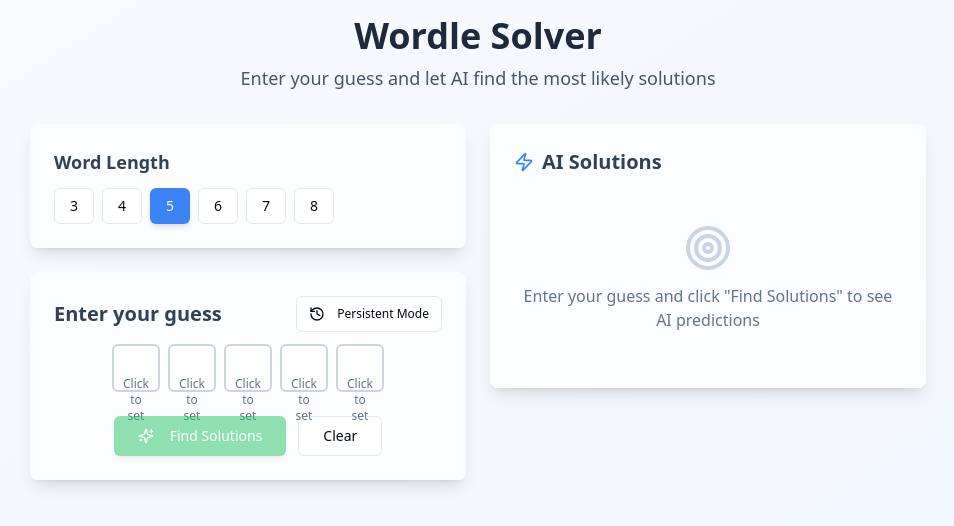
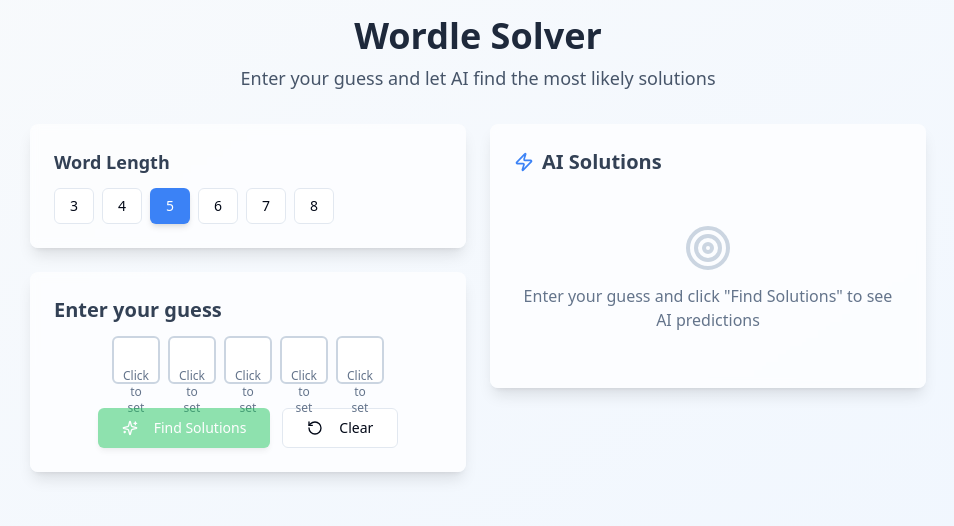
Before and after one commit to codingnooob/wordle-ai-oracle, a React (Vite) app: page / in a window 1280 px wide. Shown: the top 526 px of the page, without its empty margins (162-1116 px from the left). Built offline with nearby package versions, Linux system fonts and the light colour scheme.

Commit message:
Remove persistent mode
Remove persistent mode functionality from the application.

```diff
--- a/src/components/WordleBoard.tsx
+++ b/src/components/WordleBoard.tsx
@@ -3,7 +3,7 @@ import { useState, useEffect } from 'react';
 import LetterTile from '@/components/LetterTile';
 import { Button } from '@/components/ui/button';
 import { wordleAnalyzer } from '@/utils/wordleAnalyzer';
-import { Sparkles, History, RotateCcw } from 'lucide-react';
+import { Sparkles, RotateCcw } from 'lucide-react';
 
 interface WordleBoardProps {
   wordLength: number;
@@ -14,8 +14,6 @@ interface WordleBoardProps {
 
 const WordleBoard = ({ wordLength, guessData, setGuessData, setSolutions }: WordleBoardProps) => {
   const [analyzing, setAnalyzing] = useState(false);
-  const [persistentMode, setPersistentMode] = useState(false);
-  const [guessHistory, setGuessHistory] = useState<any[]>([]);
 
   useEffect(() => {
     // Initialize guess data when word length changes
@@ -25,11 +23,6 @@ const WordleBoard = ({ wordLength, guessData, setGuessData, setSolutions }: Word
     }));
     setGuessData(newGuessData);
   }, [wordLength, setGuessData]);
-
-  useEffect(() => {
-    // Update history display
-    setGuessHistory(wordleAnalyzer.getHistory());
-  }, [analyzing]);
 
   const updateLetter = (index: number, letter: string) => {
     const newGuessData = [...guessData];
@@ -49,15 +42,13 @@ const WordleBoard = ({ wordLength, guessData, setGuessData, setSolutions }: Word
 
     setAnalyzing(true);
     try {
-      // Add current guess to analyzer
+      // Clear any existing history and analyze just the current guess
+      wordleAnalyzer.clearHistory();
       wordleAnalyzer.addGuess(guessData);
 
       // Analyze current state (now async)
       const solutions = await wordleAnalyzer.analyzeCurrentState(wordLength);
       setSolutions(solutions);
-
-      // Update history display
-      setGuessHistory(wordleAnalyzer.getHistory());
 
       console.log('Analysis complete:', solutions);
     } catch (error) {
@@ -75,19 +66,7 @@ const WordleBoard = ({ wordLength, guessData, setGuessData, setSolutions }: Word
     }));
     setGuessData(newGuessData);
     setSolutions([]);
-  };
-
-  const togglePersistentMode = () => {
-    const newMode = !persistentMode;
-    setPersistentMode(newMode);
-    wordleAnalyzer.setPersistentMode(newMode);
-    setGuessHistory(wordleAnalyzer.getHistory());
-  };
-
-  const clearHistory = () => {
     wordleAnalyzer.clearHistory();
-    setGuessHistory([]);
-    setSolutions([]);
   };
 
   return (
@@ -95,28 +74,6 @@ const WordleBoard = ({ wordLength, guessData, setGuessData, setSolutions }: Word
       <div className="space-y-3">
         <div className="flex items-center justify-between">
           <h2 className="text-xl font-semibold text-slate-700">Enter your guess</h2>
-          <div className="flex items-center gap-2">
-            <Button
-              variant={persistentMode ? "default" : "outline"}
-              size="sm"
-              onClick={togglePersistentMode}
-              className="text-xs"
-            >
-              <History className="mr-1 h-3 w-3" />
-              Persistent Mode
-            </Button>
-            {guessHistory.length > 0 && (
-              <Button
-                variant="outline"
-                size="sm"
-                onClick={clearHistory}
-                className="text-xs"
-              >
-                <RotateCcw className="mr-1 h-3 w-3" />
-                Clear History ({guessHistory.length})
-              </Button>
-            )}
-          </div>
         </div>
 
         <div className="flex gap-2 justify-center flex-wrap">
@@ -131,31 +88,6 @@ const WordleBoard = ({ wordLength, guessData, setGuessData, setSolutions }: Word
           ))}
         </div>
       </div>
-
-      {persistentMode && guessHistory.length > 0 && (
-        <div className="space-y-2">
-          <h3 className="text-sm font-medium text-slate-600">Previous Guesses:</h3>
-          <div className="space-y-1">
-            {guessHistory.slice(0, -1).map((history, historyIndex) => (
-              <div key={historyIndex} className="flex gap-1 justify-center">
-                {history.guess.map((tile: any, tileIndex: number) => (
-                  <div
-                    key={tileIndex}
-                    className={`w-8 h-8 text-xs font-bold uppercase border-2 flex items-center justify-center rounded ${
-                      tile.state === 'correct' ? 'bg-green-500 text-white border-green-500' :
-                      tile.state === 'present' ? 'bg-yellow-500 text-white border-yellow-500' :
-                      tile.state === 'absent' ? 'bg-slate-400 text-white border-slate-400' :
-                      'bg-white border-slate-300 text-slate-700'
-                    }`}
-                  >
-                    {tile.letter}
-                  </div>
-                ))}
-              </div>
-            ))}
-          </div>
-        </div>
-      )}
 
       <div className="flex gap-3 justify-center flex-wrap">
         <Button
@@ -181,6 +113,7 @@ const WordleBoard = ({ wordLength, guessData, setGuessData, setSolutions }: Word
           variant="outline"
           className="px-6 py-2 font-medium hover:bg-slate-50"
         >
+          <RotateCcw className="mr-2 h-4 w-4" />
           Clear
         </Button>
       </div>
--- a/src/utils/wordleAnalyzer.ts
+++ b/src/utils/wordleAnalyzer.ts
@@ -1,3 +1,4 @@
+
 import { getWordsForLength } from './wordDatabase';
 import {
   analyzeConstraints,
@@ -14,15 +15,7 @@ export interface WordleSolution {
 }
 
 class WordleAnalyzer {
-  private guessHistory: GuessHistory[] = [];
-  private persistentMode: boolean = false;
-
-  setPersistentMode(enabled: boolean) {
-    this.persistentMode = enabled;
-    if (!enabled) {
-      this.clearHistory();
-    }
-  }
+  private currentGuess: GuessHistory | null = null;
 
   addGuess(guessData: GuessData[]) {
     // Create a proper deep copy to prevent circular references
@@ -31,47 +24,33 @@ class WordleAnalyzer {
       state: tile.state
     }));
 
-    const newGuess = {
+    this.currentGuess = {
       guess: deepCopyGuess,
       timestamp: Date.now()
     };
 
-    if (this.persistentMode) {
-      this.guessHistory.push(newGuess);
-    } else {
-      // In non-persistent mode, only keep the current guess
-      this.guessHistory = [newGuess];
-    }
-
-    console.log('Added guess to history:', newGuess);
-    console.log('Total history length:', this.guessHistory.length);
+    console.log('Set current guess:', this.currentGuess);
   }
 
   clearHistory() {
-    this.guessHistory = [];
+    this.currentGuess = null;
   }
 
   getHistory(): GuessHistory[] {
-    // Return proper deep copies to avoid mutations
-    return this.guessHistory.map(h => ({
-      guess: h.guess.map(tile => ({
-        letter: tile.letter,
-        state: tile.state
-      })),
-      timestamp: h.timestamp
-    }));
+    // Return current guess as single-item array for compatibility
+    return this.currentGuess ? [this.currentGuess] : [];
   }
 
   async analyzeCurrentState(wordLength: number): Promise<WordleSolution[]> {
-    if (this.guessHistory.length === 0) {
-      console.log('No guess history available');
+    if (!this.currentGuess) {
+      console.log('No current guess available');
       return [];
     }
 
-    console.log('Analyzing word constraints with history:', this.guessHistory);
+    console.log('Analyzing word constraints with current guess:', this.currentGuess);
 
-    // Analyze all constraints from history
-    const constraints = analyzeConstraints(this.guessHistory);
+    // Analyze constraints from the single current guess
+    const constraints = analyzeConstraints([this.currentGuess]);
     console.log('Generated constraints:', constraints);
 
     // Find potential matches for debugging
@@ -122,7 +101,7 @@ class WordleAnalyzer {
       console.log('❌ No valid words found! Possible reasons:');
       console.log('1. The constraints are too restrictive');
       console.log('2. The word database might not contain the target word');
-      console.log('3. There might be conflicting constraints from multiple guesses');
+      console.log('3. There might be conflicting constraints');
       console.log('4. Check if all present letters can be placed in valid positions');
       return [];
     }
```
